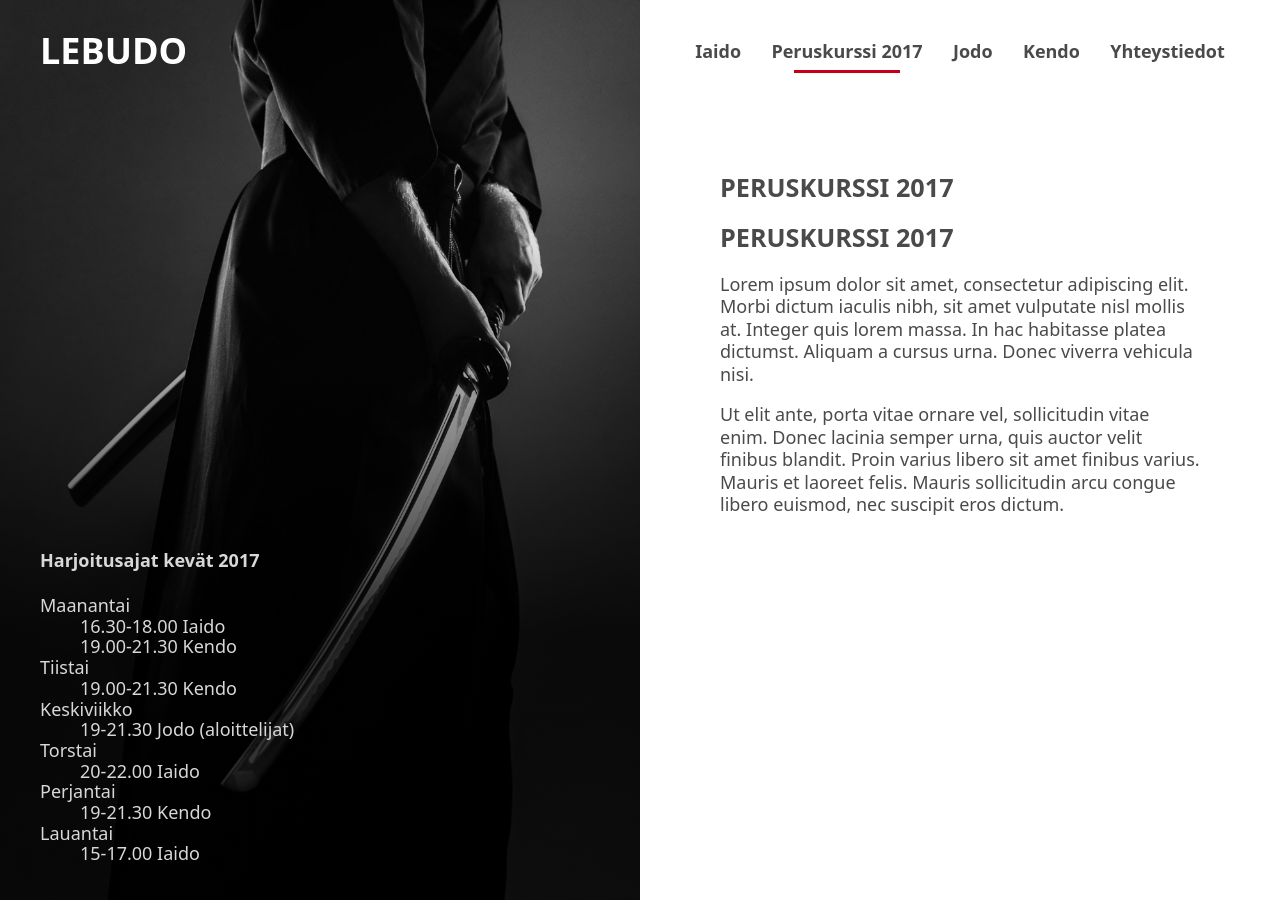
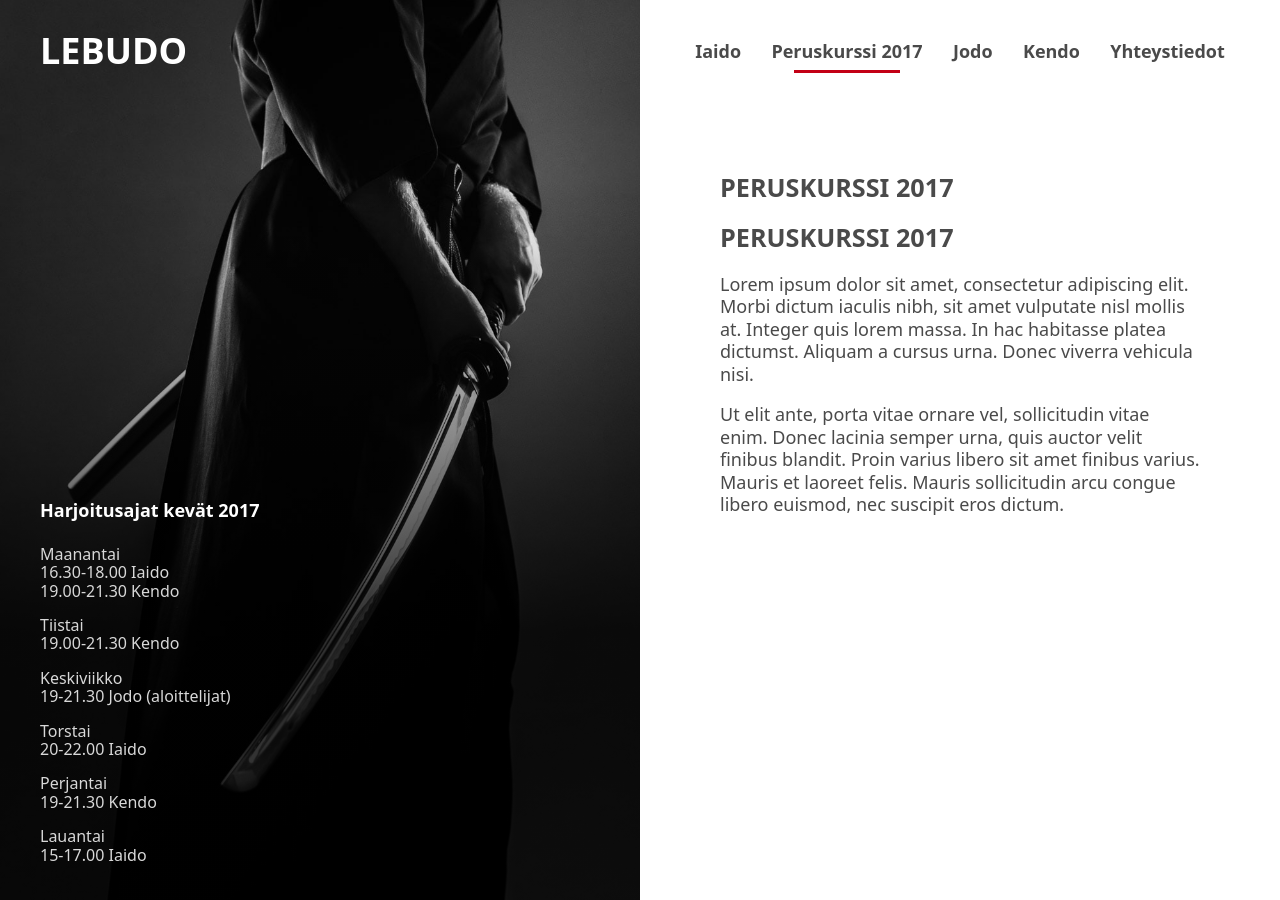
Before and after one commit to lime/lebudo, a Jekyll site: the page built from index.md, in a window 1280 px wide. Built offline with Jekyll 4.4.1, drawn with Linux system fonts in a browser that asks for light colours; our own code applies the rules of GitHub Pages for plain Markdown files.

Commit message:
Style timetable list

```diff
--- a/_layouts/page.html
+++ b/_layouts/page.html
@@ -21,7 +21,7 @@ layout: default
         </h1>
       </a>
       <dl class="timetables">
-        <h4>Harjoitusajat kevät 2017</h4>
+        <h4 class="timetables-heading">Harjoitusajat kevät 2017</h4>
         <dt>Maanantai</dt>
         <dd>16.30-18.00 Iaido</dd>
         <dd>19.00-21.30 Kendo</dd>
--- a/assets/main.scss
+++ b/assets/main.scss
@@ -90,7 +90,19 @@ body {
   bottom: $full-page-padding-vertical;
   left: $full-page-padding-horizontal;
 
-  color: $light-grey;
+  dt, dd {
+    margin: 0;
+    font-size: 16px;
+    color: $light-grey;
+  }
+
+  dt {
+    margin-top: 16px;
+  }
+}
+
+.timetables-heading {
+  color: white;
 }
 
 .image-bg {
```
